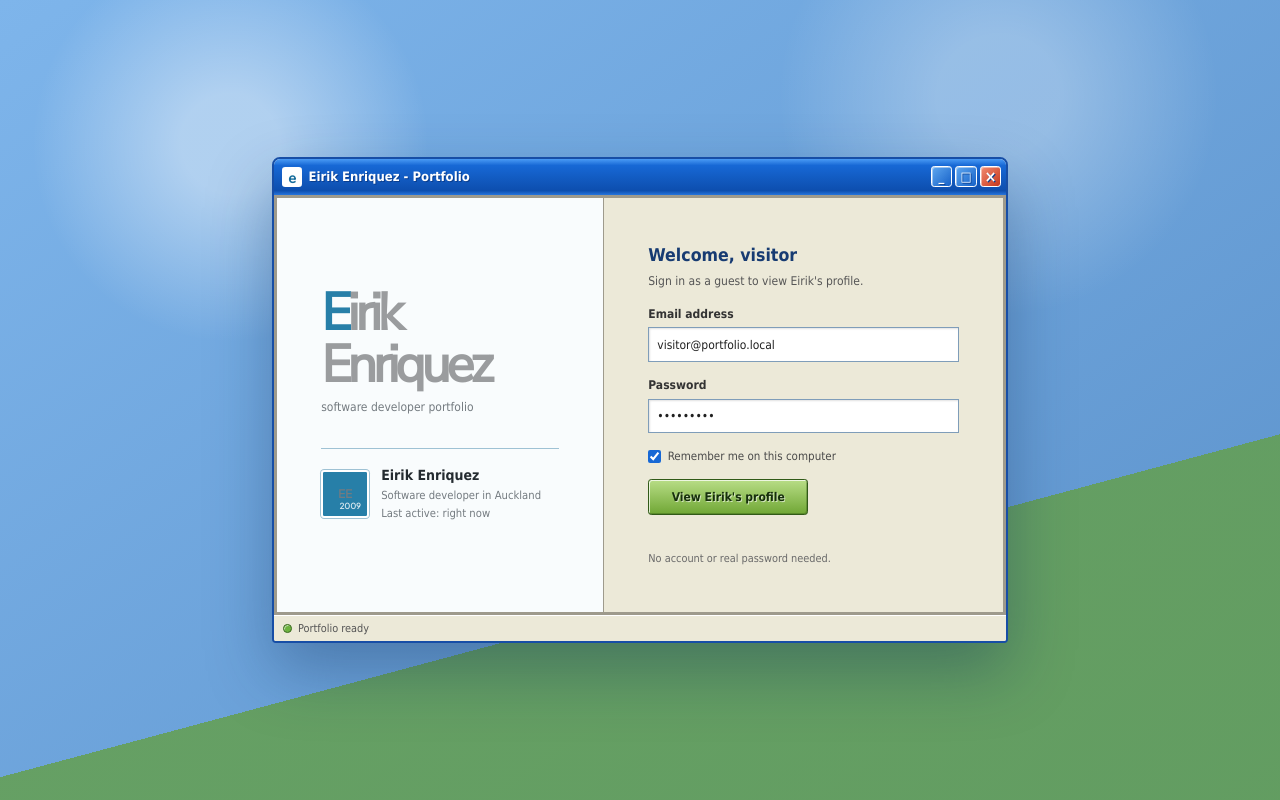
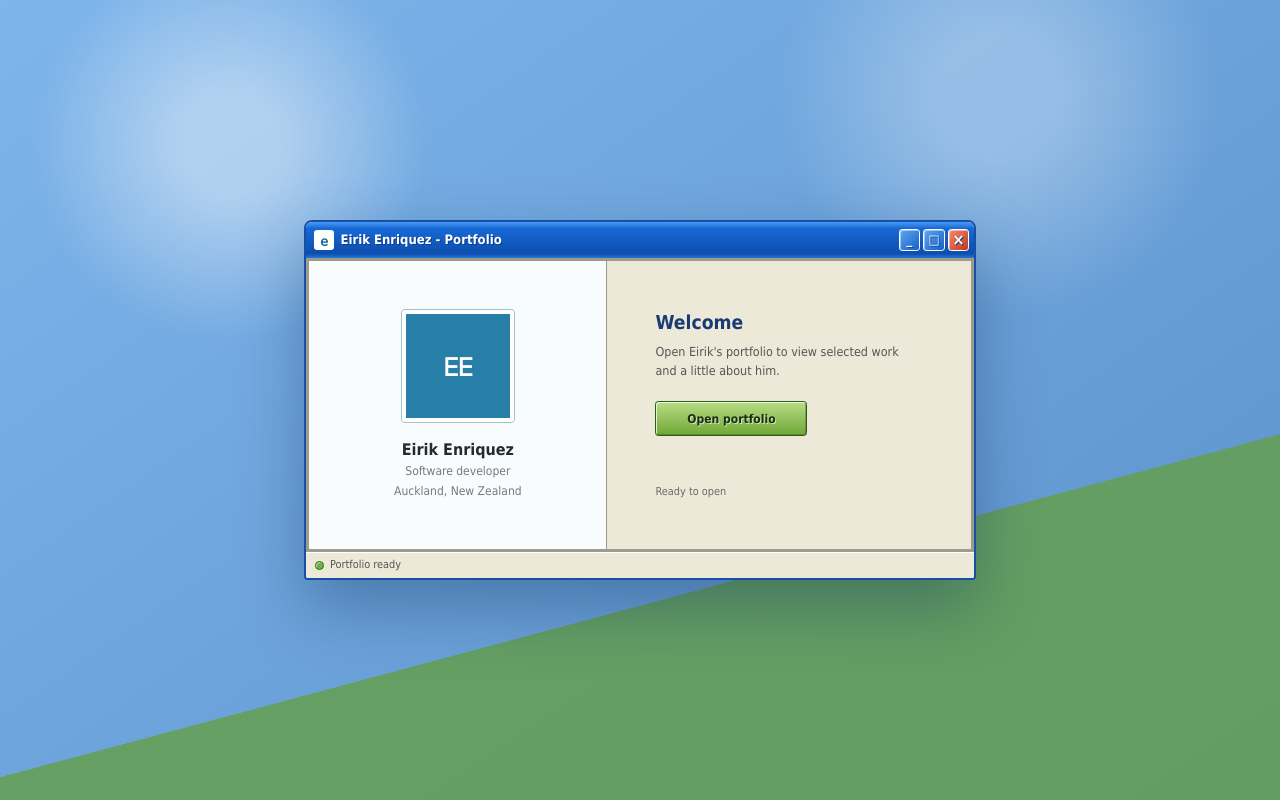
Before and after one commit to eirikenriquez/eirikenriquez.github.io, a React (Vite) app: page / in a window 1280 px wide. Built offline with nearby package versions, Linux system fonts and the light colour scheme.

Commit message:
simplify xp intro

```diff
--- a/src/components/XPLoginScreen.css
+++ b/src/components/XPLoginScreen.css
@@ -26,7 +26,7 @@
 .xp-window {
   position: relative;
   z-index: 1;
-  width: min(100%, 46rem);
+  width: min(100%, 42rem);
   overflow: hidden;
   border: 2px solid var(--color-xp-border);
   border-radius: 0.5rem 0.5rem 0.25rem 0.25rem;
@@ -57,7 +57,6 @@
 
 .xp-window__title,
 .xp-window__controls,
-.xp-login__profile-preview,
 .xp-window__status {
   display: flex;
   align-items: center;
@@ -114,152 +113,95 @@
 
 .xp-window__content {
   display: grid;
-  grid-template-columns: minmax(0, 0.9fr) minmax(17rem, 1.1fr);
+  grid-template-columns: minmax(15rem, 0.9fr) minmax(17rem, 1.1fr);
   gap: 1px;
   padding: 0.2rem;
   background: #9e9a8c;
 }
 
-.xp-login__welcome,
-.xp-login__form {
+.xp-launcher__profile,
+.xp-launcher__action {
   background: var(--color-xp-window);
 }
 
-.xp-login__welcome {
-  display: flex;
-  flex-direction: column;
-  justify-content: center;
-  padding: clamp(1.5rem, 5vw, 2.75rem);
+.xp-launcher__profile {
+  display: grid;
+  align-content: center;
+  justify-items: center;
+  padding: clamp(1.75rem, 5vw, 3rem);
   background:
     linear-gradient(rgb(255 255 255 / 78%), rgb(255 255 255 / 78%)),
     var(--color-brand-light);
+  text-align: center;
 }
 
-.xp-login__wordmark {
-  margin: 0;
-  color: var(--color-wordmark);
-  font-family: var(--font-wordmark);
-  font-size: clamp(2rem, 7vw, 3.25rem);
+.xp-launcher__portrait {
+  width: 7rem;
+  overflow: hidden;
+  border: 0.25rem solid #ffffff;
+  border-radius: 0.2rem;
+  background: var(--color-brand);
+  box-shadow: 0 0 0 1px var(--color-brand-border);
+  color: #ffffff;
+  font-family: var(--font-body);
+  font-size: 1.5rem;
   font-weight: 700;
-  letter-spacing: -0.08em;
-  line-height: 1;
 }
 
-.xp-login__wordmark::first-letter {
-  color: var(--color-brand);
+.xp-launcher__portrait .profile-photo__period {
+  display: none;
 }
 
-.xp-login__tagline {
-  margin: 0.45rem 0 2rem;
+.xp-launcher__name,
+.xp-launcher__role,
+.xp-launcher__location,
+.xp-launcher__heading,
+.xp-launcher__copy,
+.xp-launcher__status {
+  margin: 0;
+}
+
+.xp-launcher__name {
+  margin-top: 1rem;
+  color: var(--color-text-strong);
+  font-size: 1rem;
+  font-weight: 700;
+}
+
+.xp-launcher__role,
+.xp-launcher__location {
   color: var(--color-text-muted);
   font-size: 0.75rem;
 }
 
-.xp-login__profile-preview {
-  gap: 0.75rem;
-  padding-top: 1rem;
-  border-top: 1px solid var(--color-brand-border);
+.xp-launcher__location {
+  margin-top: 0.1rem;
 }
 
-.xp-login__avatar {
-  width: 3rem;
-  flex: 0 0 auto;
-  border: 2px solid #ffffff;
-  border-radius: 0.2rem;
-  place-items: center;
-  background: var(--color-brand);
-  box-shadow: 0 0 0 1px var(--color-brand-border);
-  color: #ffffff;
-  font-family: var(--font-body);
+.xp-launcher__action {
+  display: flex;
+  flex-direction: column;
+  justify-content: center;
+  gap: 1.25rem;
+  padding: clamp(1.75rem, 5vw, 3rem);
+}
+
+.xp-launcher__heading {
+  color: #173b72;
+  font-size: 1.2rem;
   font-weight: 700;
 }
 
-.xp-login__avatar .profile-photo__period {
-  color: rgb(255 255 255 / 82%);
-  font-size: 0.5rem;
+.xp-launcher__copy {
+  max-width: 22rem;
+  margin-top: 0.35rem;
+  color: #565656;
+  font-size: 0.78rem;
 }
 
-.xp-login__profile-preview div:last-child {
-  display: grid;
-  gap: 0.1rem;
-}
-
-.xp-login__profile-preview strong {
-  color: var(--color-text-strong);
-  font-size: 0.875rem;
-}
-
-.xp-login__profile-preview span {
-  color: var(--color-text-muted);
-  font-size: 0.7rem;
-}
-
-.xp-login__form {
-  display: flex;
-  flex-direction: column;
-  gap: 0.9rem;
-  padding: clamp(1.5rem, 5vw, 2.75rem);
-}
-
-.xp-login__heading,
-.xp-login__copy,
-.xp-login__note {
-  margin: 0;
-}
-
-.xp-login__heading {
-  color: #173b72;
-  font-size: 1.1rem;
-  font-weight: 700;
-}
-
-.xp-login__copy {
-  margin-top: 0.25rem;
-  color: #565656;
-  font-size: 0.75rem;
-}
-
-.xp-login__field {
-  display: grid;
-  gap: 0.3rem;
-  color: #333333;
-  font-size: 0.75rem;
-  font-weight: 700;
-}
-
-.xp-login__field input {
-  min-width: 0;
-  padding: 0.45rem 0.5rem;
-  border: 1px solid #7f9db9;
-  border-radius: 0;
-  outline: none;
-  background: #ffffff;
-  color: #202020;
-  font-weight: 400;
-  box-shadow: inset 1px 1px 2px rgb(0 0 0 / 12%);
-}
-
-.xp-login__field input:focus {
-  border-color: #245edb;
-  box-shadow: 0 0 0 1px #245edb;
-}
-
-.xp-login__remember {
-  display: flex;
-  gap: 0.4rem;
-  align-items: center;
-  color: #4a4a4a;
-  font-size: 0.72rem;
-}
-
-.xp-login__remember input {
-  margin: 0;
-  accent-color: var(--color-xp-title);
-}
-
-.xp-login__button {
+.xp-launcher__button {
   align-self: flex-start;
-  min-width: 10rem;
+  min-width: 9.5rem;
   padding: 0.48rem 0.9rem;
   border: 1px solid #315a18;
   border-radius: 0.2rem;
@@ -274,26 +216,26 @@
   text-shadow: 1px 1px rgb(255 255 255 / 60%);
 }
 
-.xp-login__button:hover {
+.xp-launcher__button:hover {
   background: linear-gradient(#c8e99a, #7eb641);
 }
 
-.xp-login__button:focus-visible {
+.xp-launcher__button:focus-visible {
   outline: 2px solid #ffffff;
   outline-offset: 2px;
   box-shadow: 0 0 0 4px var(--color-xp-title);
 }
 
-.xp-login__button:active {
+.xp-launcher__button:active {
   transform: translateY(1px);
 }
 
-.xp-login__button:disabled {
+.xp-launcher__button:disabled {
   cursor: wait;
   filter: saturate(0.7);
 }
 
-.xp-login__progress {
+.xp-launcher__progress {
   height: 0.5rem;
   overflow: hidden;
   border: 1px solid #7f9db9;
@@ -302,7 +244,7 @@
   opacity: 0;
 }
 
-.xp-login__progress span {
+.xp-launcher__progress span {
   display: block;
   width: 0;
   height: 100%;
@@ -313,27 +255,7 @@
   );
 }
 
-.xp-login-screen--opening {
-  pointer-events: none;
-}
-
-.xp-login-screen--opening::after {
-  animation: xp-backdrop-exit 700ms ease-in forwards;
-}
-
-.xp-login-screen--opening .xp-window {
-  animation: xp-window-exit 700ms cubic-bezier(0.4, 0, 0.2, 1) forwards;
-}
-
-.xp-login-screen--opening .xp-login__progress {
-  opacity: 1;
-}
-
-.xp-login-screen--opening .xp-login__progress span {
-  animation: xp-progress 620ms ease-out forwards;
-}
-
-.xp-login__note {
+.xp-launcher__status {
   color: #6a6a6a;
   font-size: 0.68rem;
 }
@@ -355,6 +277,26 @@
   border-radius: 50%;
   background: #6db33f;
   box-shadow: inset 1px 1px rgb(255 255 255 / 55%);
+}
+
+.xp-login-screen--opening {
+  pointer-events: none;
+}
+
+.xp-login-screen--opening::after {
+  animation: xp-backdrop-exit 700ms ease-in forwards;
+}
+
+.xp-login-screen--opening .xp-window {
+  animation: xp-window-exit 700ms cubic-bezier(0.4, 0, 0.2, 1) forwards;
+}
+
+.xp-login-screen--opening .xp-launcher__progress {
+  opacity: 1;
+}
+
+.xp-login-screen--opening .xp-launcher__progress span {
+  animation: xp-progress 620ms ease-out forwards;
 }
 
 @keyframes xp-progress {
@@ -380,7 +322,7 @@
 
   100% {
     opacity: 0;
-    transform: translateY(-1rem) scale(1.12);
+    transform: translateY(-1rem) scale(1.08);
   }
 }
 
@@ -396,16 +338,34 @@
 }
 
 @media (max-width: 38rem) {
+  .xp-window {
+    width: min(100%, 27rem);
+  }
+
   .xp-window__content {
     grid-template-columns: 1fr;
   }
 
-  .xp-login__welcome {
+  .xp-launcher__profile {
+    grid-template-columns: 5rem minmax(0, 1fr);
+    gap: 1rem;
+    align-items: center;
+    justify-items: start;
     padding-bottom: 1.5rem;
+    text-align: left;
   }
 
-  .xp-login__tagline {
-    margin-bottom: 1rem;
+  .xp-launcher__portrait {
+    width: 5rem;
+  }
+
+  .xp-launcher__name {
+    margin-top: 0;
+  }
+
+  .xp-launcher__action {
+    gap: 1rem;
+    padding-top: 1.5rem;
   }
 }
 
@@ -417,16 +377,12 @@
   .xp-window__controls span:not(:last-child) {
     display: none;
   }
-
-  .xp-login__profile-preview {
-    align-items: flex-start;
-  }
 }
 
 @media (prefers-reduced-motion: reduce) {
   .xp-login-screen--opening::after,
   .xp-login-screen--opening .xp-window,
-  .xp-login-screen--opening .xp-login__progress span {
+  .xp-login-screen--opening .xp-launcher__progress span {
     animation: none;
   }
 }
--- a/src/components/XPLoginScreen.tsx
+++ b/src/components/XPLoginScreen.tsx
@@ -1,4 +1,3 @@
-import type { FormEvent } from 'react';
 import ProfilePhoto from './ProfilePhoto';
 import './XPLoginScreen.css';
 
@@ -8,16 +7,6 @@ type XPLoginScreenProps = {
 };
 
 function XPLoginScreen({ isOpening, onViewProfile }: XPLoginScreenProps) {
-  function handleSubmit(event: FormEvent<HTMLFormElement>) {
-    event.preventDefault();
-
-    if (isOpening) {
-      return;
-    }
-
-    onViewProfile();
-  }
-
   return (
     <main
       className={`xp-login-screen${isOpening ? ' xp-login-screen--opening' : ''}`}
@@ -40,66 +29,41 @@ function XPLoginScreen({ isOpening, onViewProfile }: XPLoginScreenProps) {
         </header>
 
         <div className="xp-window__content">
-          <div className="xp-login__welcome">
-            <p className="xp-login__wordmark">Eirik Enriquez</p>
-            <p className="xp-login__tagline">software developer portfolio</p>
+          <section className="xp-launcher__profile" aria-label="Portfolio owner">
+            <ProfilePhoto className="xp-launcher__portrait" period="today" />
+            <div>
+              <p className="xp-launcher__name">Eirik Enriquez</p>
+              <p className="xp-launcher__role">Software developer</p>
+              <p className="xp-launcher__location">Auckland, New Zealand</p>
+            </div>
+          </section>
 
-            <div className="xp-login__profile-preview">
-              <ProfilePhoto className="xp-login__avatar" period="2009" />
-              <div>
-                <strong>Eirik Enriquez</strong>
-                <span>Software developer in Auckland</span>
-                <span>Last active: right now</span>
-              </div>
-            </div>
-          </div>
-
-          <form className="xp-login__form" onSubmit={handleSubmit}>
+          <section className="xp-launcher__action">
             <div>
-              <p className="xp-login__heading">Welcome, visitor</p>
-              <p className="xp-login__copy">
-                Sign in as a guest to view Eirik&apos;s profile.
+              <p className="xp-launcher__heading">Welcome</p>
+              <p className="xp-launcher__copy">
+                Open Eirik&apos;s portfolio to view selected work and a little about
+                him.
               </p>
             </div>
 
-            <label className="xp-login__field">
-              <span>Email address</span>
-              <input
-                name="email"
-                type="email"
-                value="visitor@portfolio.local"
-                readOnly
-              />
-            </label>
-
-            <label className="xp-login__field">
-              <span>Password</span>
-              <input name="password" type="password" value="portfolio" readOnly />
-            </label>
-
-            <label className="xp-login__remember">
-              <input type="checkbox" defaultChecked />
-              <span>Remember me on this computer</span>
-            </label>
-
             <button
-              className="xp-login__button"
-              type="submit"
+              className="xp-launcher__button"
+              type="button"
               disabled={isOpening}
+              onClick={onViewProfile}
             >
-              {isOpening ? 'Opening profile...' : "View Eirik's profile"}
+              {isOpening ? 'Opening portfolio...' : 'Open portfolio'}
             </button>
 
-            <div className="xp-login__progress" aria-hidden="true">
+            <div className="xp-launcher__progress" aria-hidden="true">
               <span />
             </div>
 
-            <p className="xp-login__note" role="status" aria-live="polite">
-              {isOpening
-                ? "Opening Eirik's portfolio"
-                : 'No account or real password needed.'}
+            <p className="xp-launcher__status" role="status" aria-live="polite">
+              {isOpening ? 'Opening portfolio' : 'Ready to open'}
             </p>
-          </form>
+          </section>
         </div>
 
         <footer className="xp-window__status">
```
